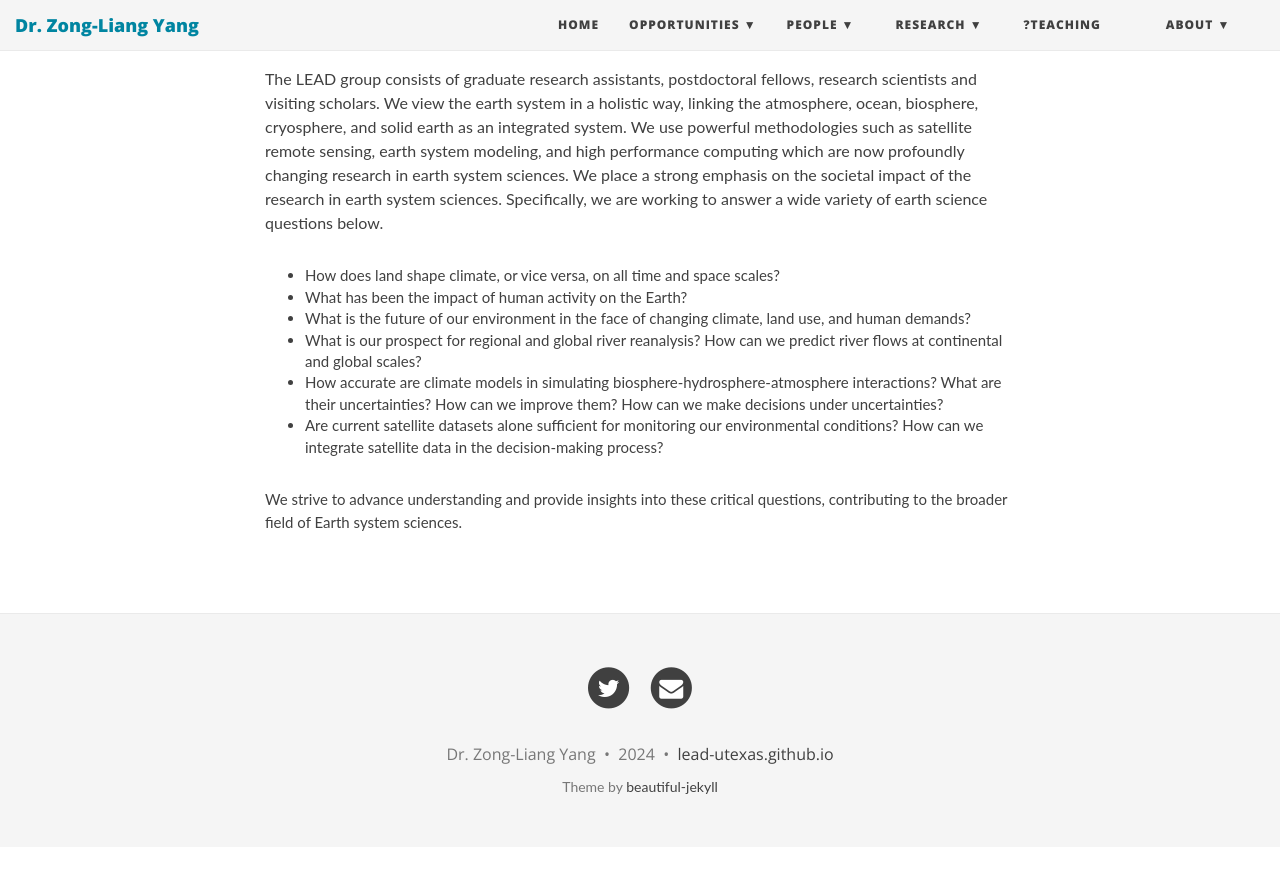
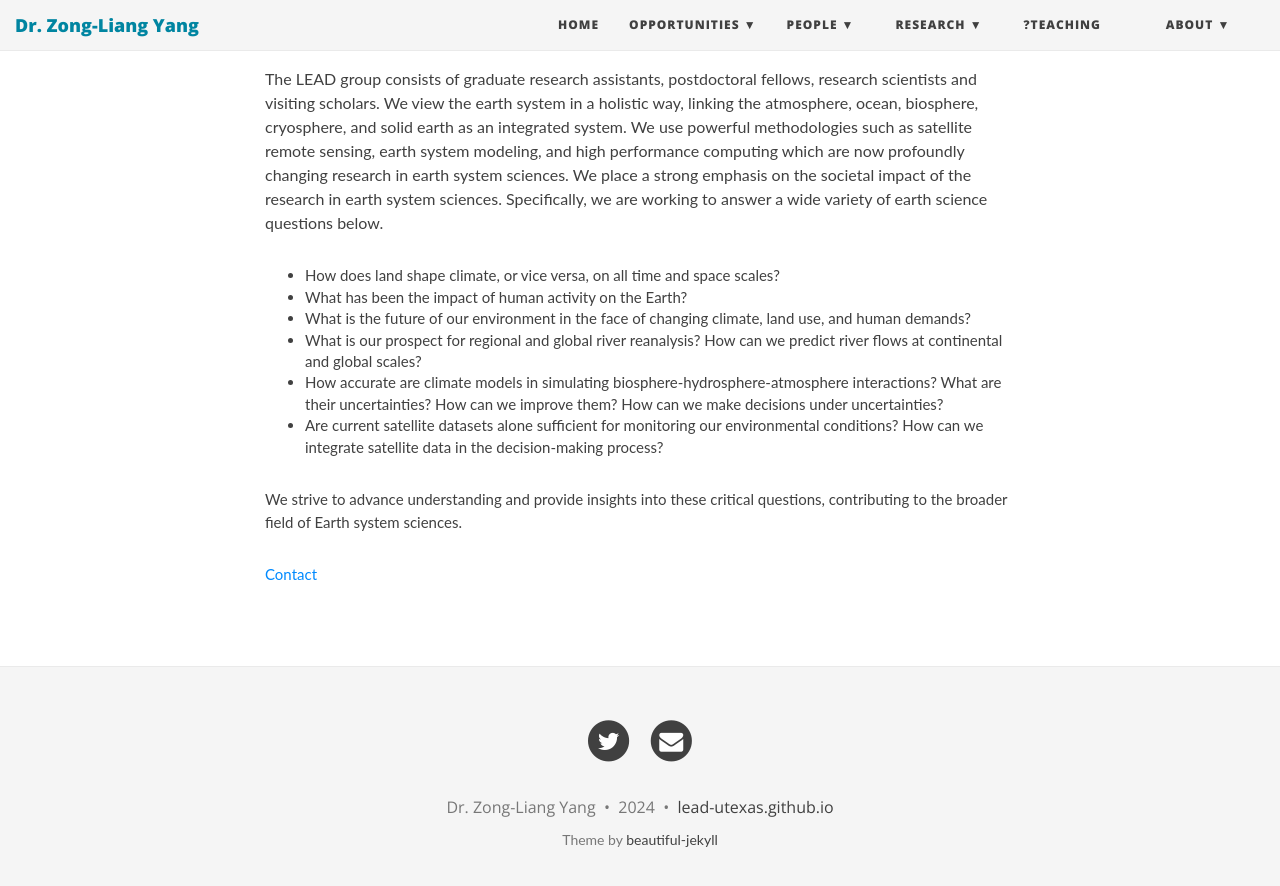
Before and after one commit to ktwugoat/LEAD-UTexas, a Jekyll site: the page built from index.md, in a window 1280 px wide and 900 px high, scrolled down 631 px. Shown: the top 886 px of the window. Built offline with Jekyll 4.4.1, drawn with Linux system fonts in a browser that asks for light colours; nearby versions of some CDN libraries; before the commit the page ends 1478 px from its top, so only the background shows below that.

Commit message:
Update index.md

```diff
--- a/index.md
+++ b/index.md
@@ -20,4 +20,4 @@ subtitle: land surface processes, climate modeling, land-atmosphere interaction,
 
 We strive to advance understanding and provide insights into these critical questions, contributing to the broader field of Earth system sciences.
 
-<a href =" https://lead-utexas.github.io/about/contact"></a>
+<a href =" https://lead-utexas.github.io/about/contact">Contact</a>
```
